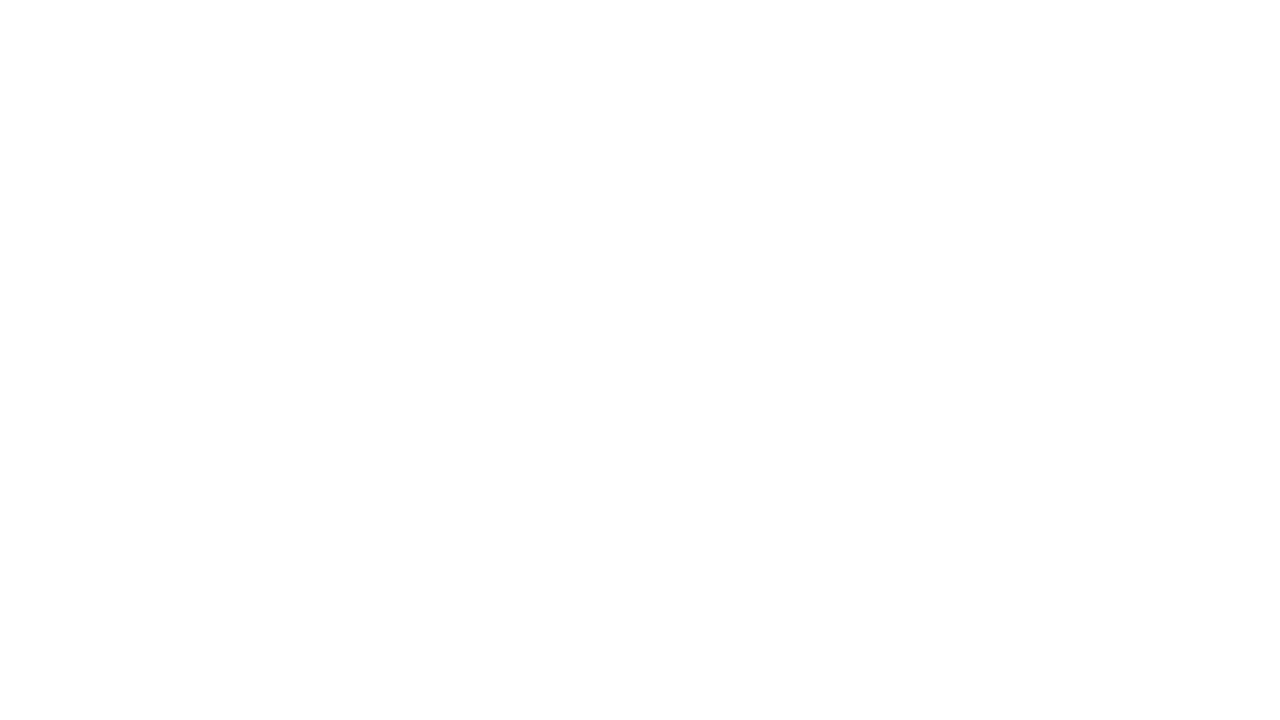
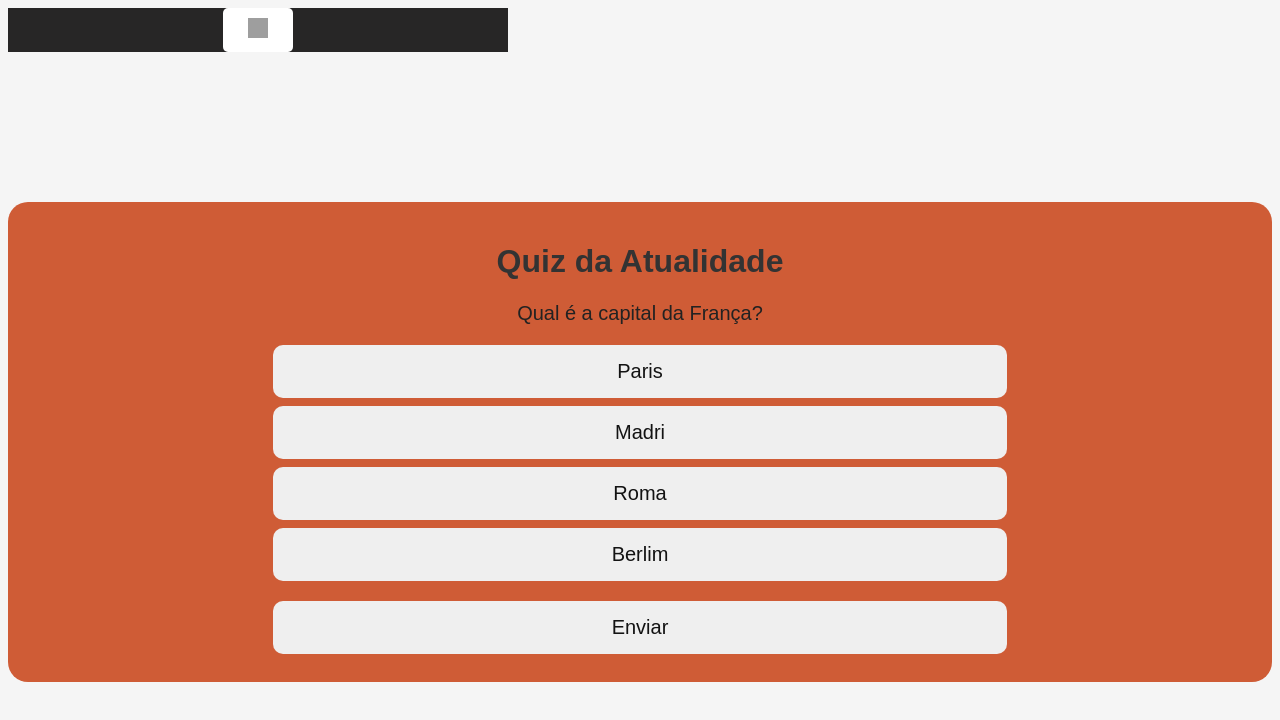
Before and after one commit to iP4uL0/projeto_quiz, a website: page front_end/HTML/Quizzz.html in a window 1280 px wide. Drawn offline with Linux system fonts and the light colour scheme; grey boxes are pictures that could not be loaded.

Commit message:
1 de abril

```diff
--- a/front_end/CSS/NovoCadastro.css
+++ b/front_end/CSS/NovoCadastro.css
@@ -11,16 +11,7 @@ body{
     min-height: 100%;
     margin: 10%;
 }
-/* .container{
-    position: relative;
-    width: 768px;
-    max-width: 100%;
-    min-height: 480px;
-    background: #fff;
-    border-radius: 10px;
-    overflow: hidden;
-    box-shadow: 0 14px 28px rgba(0,0,0,0.25), 0 10px 10px rgba(0,0,0,0.22);
-} */
+
 .sign-up, .sign-in{
     position: absolute;
     top: 0;
@@ -153,3 +144,12 @@ button:active{
 .container.right-panel-active .overlay-right{
     transform: translateX(20%);
 }
+
+/* Estilos padrão (modo claro) */
+body {
+    background-color: #f5f5f5;
+    color: #222;
+    font-family: Arial, sans-serif;
+    text-align: center;
+    transition: background 3s, color 0.3s;
+}
--- /dev/null
+++ b/front_end/CSS/Quizzz.css
@@ -0,0 +1,91 @@
+body {
+    font-family: Arial, sans-serif;
+    background-color: #EFC88B
+}
+header{
+
+    background-color: #272626;
+    max-width: 500px;
+    max-height: max-content;
+}
+#quiz {
+    max-width: 7000px;
+    margin: 0 auto;
+    max-height: max-content;
+    margin-top: 150px;
+    padding: 20px;
+    background-color: #CF5C36;
+    border-radius: 20px;
+    box-shadow: #000000;
+}
+h1 {
+    text-align: center;
+    color: #333333;
+
+}
+#question {
+    text-align: center;
+    font-size: 20px;
+    margin: 20px;
+    margin-bottom: 20px;
+}
+
+#options {
+    display: block;
+    text-align: center;
+    margin-top: 10px;
+    margin-bottom: 20px;
+    gap: 10px;
+    grid-template-columns: repeat(5, 1fr);
+}
+button {
+    width: 60%;
+    display: block;
+    margin: 0 auto;
+    font-size: 20px;
+    margin-bottom: 8px;
+    padding: 15px;
+    background-color: rgb((227, 238, 10), 245, 161);
+    color: #131313;
+    border: none;
+    border-radius: 10px;
+    cursor: pointer;
+}
+button:hover {
+    background-color: #8f8d8d;
+}
+
+
+ /* Estilos padrão (modo claro) */
+ body {
+    background-color: #f5f5f5;
+    color: #222;
+    font-family: Arial, sans-serif;
+    text-align: center;
+    transition: background 3s, color 0.3s;
+}
+
+/* Modo escuro */
+body.dark-mode {
+    background-color: #222;
+    color: #f5f5f5;
+}
+
+/* Estilo do botão */
+#Trocar {
+    padding: 10px 20px;
+    width: 70px;
+    font-size: 16px;
+    align-self: flex-end;
+    border: none;
+    border-radius: 5px;
+    cursor: pointer;
+    background-color: #fff;
+    color: white;
+    transition: background 0.3s, color 0.3s;
+}
+
+button.dark-mode {
+    background-color: #f5f5f5;
+    color: #222;
+}
--- a/front_end/HTML/Quizzz.html
+++ b/front_end/HTML/Quizzz.html
@@ -0,0 +1,23 @@
+<!DOCTYPE html>
+<html lang="pt">
+<head>
+    <meta charset="UTF-8">
+    <meta name="viewport" content="width=device-width, initial-scale=1.0">
+    <title>Quiz Interativo</title>
+    <link rel="stylesheet" type="text/css" href="../CSS/Quizzz.css">
+</head>
+<body>
+    <header> <button id="Trocar"><img src="https://cdn-icons-png.freepik.com/256/544/544209.png?semt=ais_hybrid" width="20" height="20" alt="" srcset=""></button></header>
+    <div id="quiz" class="quiz">
+    <h1>Quiz da Atualidade</h1>
+    <div id="question"> </div>
+    <div id="options"> </div>
+    <button id="submit" class="submit"> Enviar </button>
+    </div>
+
+
+
+
+<script src="../JS/Quizzz.js"> </script>
+</body>
+</html>
--- a/front_end/JS/NovoCadastro.js
+++ b/front_end/JS/NovoCadastro.js
@@ -2,6 +2,7 @@
 const signUpButton = document.getElementById('signUp');
 const signInButton = document.getElementById('signIn');
 const main = document.getElementById('main');
+
 
       signUpButton.addEventListener('click',() => {
        main.classList.add("right-panel-active");
--- /dev/null
+++ b/front_end/JS/Quizzz.js
@@ -0,0 +1,87 @@
+
+const Button = document.getElementById('Trocar');
+const body = document.body;
+
+const quizData = [
+    {
+      question: "Qual é a capital da França?",
+      options: ["Paris", "Madri", "Roma", "Berlim"],
+      answer: "Paris"
+    },
+    {
+      question: "Qual é o maior planeta do nosso sistema solar?",
+      options: ["Jupiter", "Saturno", "Marte", "Terra"],
+      answer: "Jupiter"
+    },
+    {
+      question: "O Sol é o que?",
+      options:["Estrela", "Planeta", "Bola de lava", "Nenhuma das alternativas"],
+      answer: "Estrela"
+    }
+    // Adicione mais perguntas aqui...
+  ];
+
+  const questionElement = document.getElementById("question");
+  const optionsElement = document.getElementById("options");
+  const submitButton = document.getElementById("submit");
+
+  let currentQuestion = 0;
+  let score = 0;
+
+  function showQuestion() {
+    const question = quizData[currentQuestion];
+    questionElement.innerText = question.question;
+
+    optionsElement.innerHTML = "";
+    question.options.forEach(option => {
+      const button = document.createElement("button");
+      button.innerText = option;
+      optionsElement.appendChild(button);
+      button.addEventListener("click", selectAnswer);
+    });
+  }
+
+  function selectAnswer(e) {
+    const selectedButton = e.target;
+    const answer = quizData[currentQuestion].answer;
+
+    if (selectedButton.innerText === answer) {
+      score++;
+    }
+
+    currentQuestion++;
+
+    if (currentQuestion < quizData.length) {
+      showQuestion();
+    } else {
+      showResult();
+    }
+  }
+
+  function showResult() {
+    quiz.innerHTML = `
+      <h1>Quiz Completed!</h1>
+      <p>Sua Pontuação: ${Pontuação}/${quizData.length}</p>
+    `;
+  }
+
+  showQuestion();
+
+
+  // Verifica se há preferência salva no localStorage, tema do Navegador
+if (localStorage.getItem('theme') === 'dark') {
+    body.classList.add('dark-mode');
+    Button.classList.add('dark-mode');
+}
+
+Button.addEventListener('click', () => {
+    body.classList.toggle('dark-mode');//função toogle == bool, um ou outro
+    Button.classList.toggle('dark-mode');
+
+    // Salva a preferência do usuário no localStorage, tema do Navegador
+    if (body.classList.contains('dark-mode')) {
+        localStorage.setItem('theme', 'dark');
+    } else {
+        localStorage.setItem('theme', 'light');
+    }
+});
```
Also changed, not shown: front_end/JS/Cadastro.js (deleted, +0 -38 lines), front_end/JS/login.js (deleted, +0 -29 lines).
